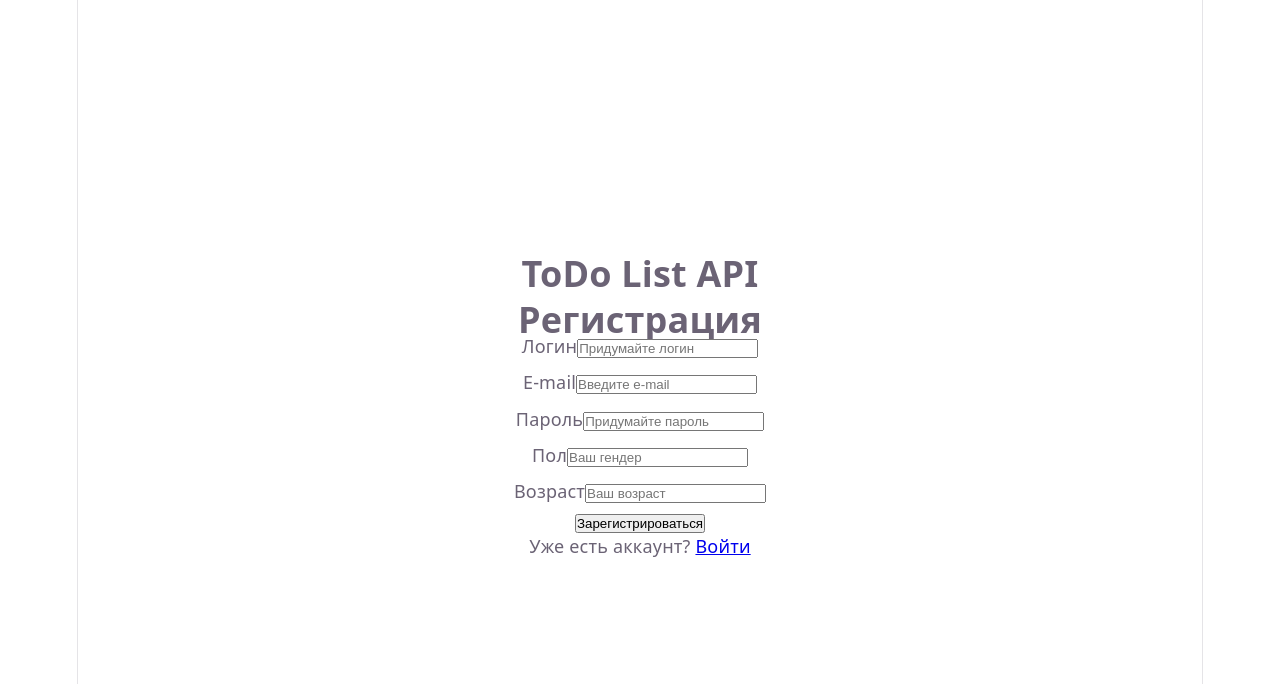
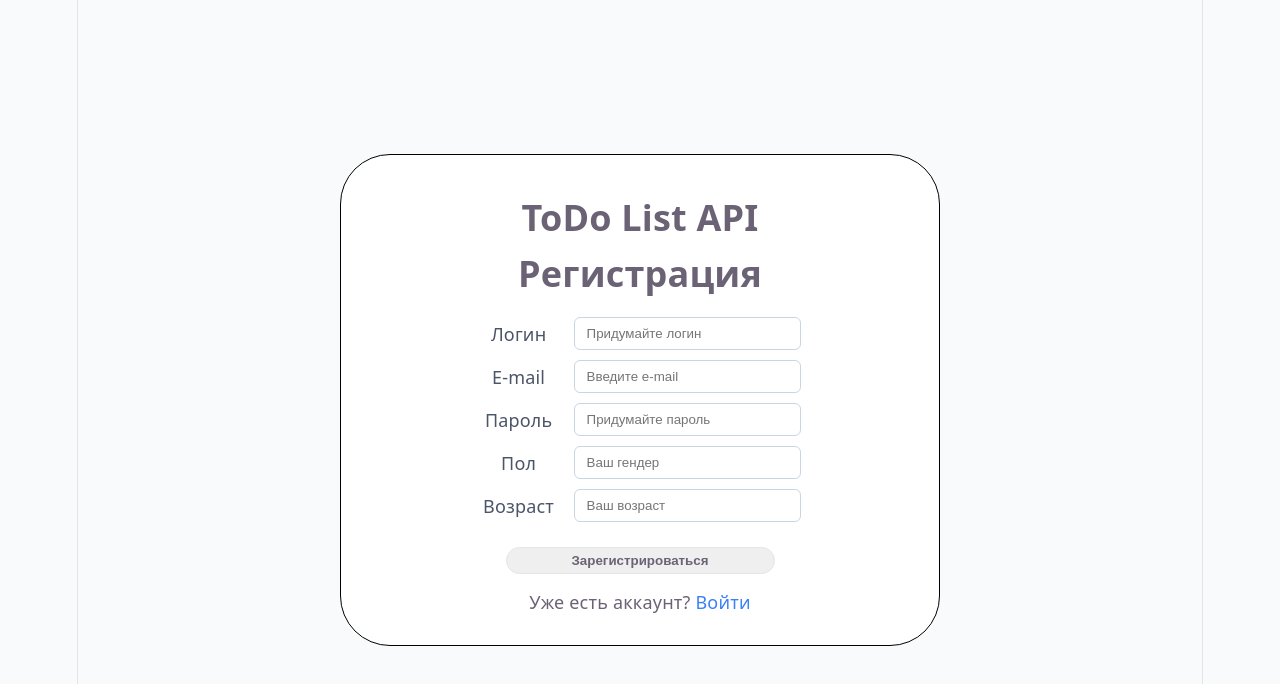
Before and after one commit to Dmitry-Buko/ToDo-List-API, a React (Vite) app: page /register in a window 1280 px wide. Shown: the top 684 px of the page. Built offline with nearby package versions, Linux system fonts and the light colour scheme; no server answers.

Commit message:
exercise done

```diff
--- a/src/App.jsx
+++ b/src/App.jsx
@@ -1,9 +1,10 @@
 import Header from "./Header";
 import { Routes, Route, Navigate } from "react-router-dom";
 import Login from "./registation/Login";
-import Register from "./registation/Register";
+const Register = lazy(() => import("./registation/Register"));
 import PrivateRoute from "./privateRouter/PrivateRoute";
 import ToDo from "./ToDo";
+import { lazy, Suspense } from "react";
 
 function App() {
   return (
@@ -12,9 +13,23 @@ function App() {
       <Routes>
         <Route path="/" element={<Navigate to="/login" replace />} />
         <Route index path="/login" element={<Login />} />
-        <Route path="/register" element={<Register />} />
+        <Route
+          path="/register"
+          element={
+            <Suspense fallback={<div>Загрузка...</div>}>
+              <Register />
+            </Suspense>
+          }
+        />
         <Route element={<PrivateRoute />}>
-          <Route path="/todo" element={<ToDo />}/>
+          <Route
+            path="/todo"
+            element={
+              <Suspense fallback={<div>Загрузка...</div>}>
+                <ToDo />
+              </Suspense>
+            }
+          />
         </Route>
       </Routes>
     </div>
--- a/src/Header.jsx
+++ b/src/Header.jsx
@@ -1,5 +1,13 @@
-const Header =() =>{
-  return (<h1 className="todo__title">ToDo List API</h1>)
-}
+import { useTodo } from "./provider/ToDoContext";
 
-export default Header
+const Header = () => {
+  const { error } = useTodo();
+  return (
+    <>
+      <h1 className="todo__title">ToDo List API</h1>
+      {error ? <p className="error-message">{ error }</p> : ""}
+    </>
+  );
+};
+
+export default Header;
--- a/src/InputTask.jsx
+++ b/src/InputTask.jsx
@@ -2,14 +2,14 @@ import { useCallback, useState } from "react";
 import { useTodo } from "./provider/ToDoContext";
 
 const InputTask = () => {
-  const { addTask } = useTodo();
+  const { addTask, loadingAddTask } = useTodo();
   const [text, setText] = useState("");
   const [error, setError] = useState("");
 
   const handleSubmit = useCallback(
-    (e) => {
+    async (e) => {
       e.preventDefault();
-      const success = addTask(text, setError);
+      const success = await addTask(text, setError);
       if (success) {
         setText("");
         setError("");
@@ -33,7 +33,7 @@ const InputTask = () => {
           placeholder="Новая задача..."
         />
         <button className="add-task-form__submit" type="submit">
-          Добавить ➕
+          {loadingAddTask ? 'Добавление...' : 'Добавить ➕'}
         </button>
       </form>
       {error && (
--- a/src/index.css
+++ b/src/index.css
@@ -1,7 +1,7 @@
 :root {
   --text: #6b6375;
   --text-h: #08060d;
-  --bg: #fff;
+  --bg: #f8fafc;
   --border: #e5e4e7;
   --code-bg: #f4f3ec;
   --accent: #aa3bff;
@@ -50,6 +50,10 @@
 .todo {
   width: 600px;
   margin: 0 auto;
+  background-color: #fff;
+  border: 1px solid black;
+  border-radius: 50px;
+  padding: 30px;
 }
 .todo__title {
   margin: 20px auto;
@@ -60,11 +64,57 @@ form {
   justify-content: center;
   gap: 10px;
 }
+.form-group {
+  display: flex;
+  align-items: center;
+  gap: 15px;
+  width: 60%;
+  margin: 0 auto;
+}
+.form-group label {
+  width: 80px;
+  flex-shrink: 0;
+  color: #4a5568;
+  font-weight: 500;
+}
+.form-group input {
+  flex-grow: 1;
+  padding: 8px 12px;
+  border: 1px solid #cbd5e1;
+  border-radius: 6px;
+  outline: none;
+}
+.form-group input:focus {
+  border-color: #888f9b;
+  box-shadow: 0 0 0 3px rgba(160, 197, 255, 0.15);
+}
+.form-group__btn-enter {
+  width: 50%;
+  padding: 5px;
+  color: var(--text);
+  font-weight: 700;
+  border: 1px solid var(--border);
+  border-radius: 15px;
+  margin: 15px auto;
+  transition: all 0.3s ease;
+}
+.form-group__btn-enter:hover {
+  background-color: #bfc4ca;
+}
 .todo__input-task {
   width: 200px;
   padding: 10px;
   border: 1px solid #ddd;
   border-radius: 15px;
+}
+.switch-link__login{
+  text-decoration: none;
+  color: #3b82f6;
+  transition: color 0.2s ease;
+}
+.switch-link__login:hover {
+  text-decoration: underline;
+  color: #1d4ed8;
 }
 .add-task-form__submit,
 .task__btn--edit,
@@ -142,15 +192,21 @@ form {
   margin-bottom: 20px;
 }
 
-.footer{
+.footer {
   display: flex;
   justify-content: center;
   gap: 50px;
 }
 
-
-
 .login__form {
   display: flex;
   flex-direction: column;
 }
+.login__title {
+  margin: 30px auto;
+}
+.error-message {
+  color: red;
+  font-size: 18px;
+  margin: 15px auto;
+}
--- a/src/registation/Login.jsx
+++ b/src/registation/Login.jsx
@@ -1,5 +1,5 @@
 import axios from "axios";
-import { useEffect, useState } from "react";
+import { useState } from "react";
 import { Link, useLocation, useNavigate } from "react-router-dom";
 
 const Login = () => {
@@ -8,21 +8,10 @@ const Login = () => {
     email: location.state?.email || "",
     password: location.state?.password || "",
   });
-  const [error, setError] = useState(""); //ошибка при загрузке
-  const [loading, setLoading] = useState(false); //флаг загрузки
-  const [success, setSuccess] = useState(""); //успех загрузки
+  const [error, setError] = useState("");
+  const [loading, setLoading] = useState(false);
+  const [success, setSuccess] = useState("");
   const navigate = useNavigate();
-
-  // useEffect(() => {
-  //   if (location.state?.email || location.state?.password) {
-  //     setFormData({
-  //       email: location.state.email || "",
-  //       password: location.state.password || "",
-  //     });
-  //     console.log("location: ", location);
-  //   }
-  // }, [location]); //добавление логина и пароля после регистрации
-  // console.log(formData);
 
   const handleChange = (e) => {
     setFormData({ ...formData, [e.target.name]: e.target.value });
@@ -70,7 +59,7 @@ const Login = () => {
   return (
     <div className="login">
       <div className="login__container">
-        <h1>Вход в ToDo</h1>
+        <h1 className="login__title">Вход в ToDo</h1>
 
         {error && <div className="error-message">{error}</div>}
         {success && <div className="success-message">{success}</div>}
@@ -100,14 +89,14 @@ const Login = () => {
             />
           </div>
 
-          <button type="submit" disabled={loading}>
+          <button type="submit" disabled={loading} className="form-group__btn-enter">
             {loading ? "Вход..." : "Войти"}
           </button>
         </form>
 
         <p className="switch-link">
           Нет аккаунта?
-          <Link to="/register">Зарегистрироваться</Link>
+          <Link to="/register" className="switch-link__login">Зарегистрироваться</Link>
         </p>
       </div>
     </div>
--- a/src/registation/Register.jsx
+++ b/src/registation/Register.jsx
@@ -4,22 +4,21 @@ import { Link, useNavigate } from "react-router-dom";
 
 const Register = () => {
   const [formData, setFormData] = useState({
-    username: "", //"Olekkkag123"
-    email: "", //"olekkkag1233@gmail.com"
-    password: "", //Olekkkag1..|___2
+    username: "",
+    email: "",
+    password: "",
     gender: "",
     age: "",
   });
-  const [error, setError] = useState(""); //ошибка при загрузке
-  const [loading, setLoading] = useState(false); //флаг загрузки
-  const [success, setSuccess] = useState(""); //успех загрузки
+  const [error, setError] = useState("");
+  const [loading, setLoading] = useState(false);
+  const [success, setSuccess] = useState("");
   const navigate = useNavigate();
 
   const handleChange = (e) => {
     setFormData({ ...formData, [e.target.name]: e.target.value });
   };
 
-  //регистрация пользователя
   const handleSubmit = async (e) => {
     e.preventDefault();
     setError("");
@@ -46,7 +45,7 @@ const Register = () => {
         });
       }, 2000);
 
-      setSuccess("Регистрация прошла успешно!Вы будете перенаправлены на страницу входа!");
+      setSuccess("Аккаунт создан. Заходим!");
       setFormData({
         username: "",
         email: "",
@@ -67,14 +66,13 @@ const Register = () => {
   return (
     <div className="login">
       <div className="login__container">
-        <h1>Регистрация</h1>
+        <h1 className="login__title">Регистрация</h1>
 
         {error && <div className="error-message">{error}</div>}
         {success && <div className="success-message">{success}</div>}
 
         <form onSubmit={handleSubmit} className="login__form">
           <div className="form-group">
-            {" "}
             {/*Логин */}
             <label>Логин</label>
             <input
@@ -88,7 +86,6 @@ const Register = () => {
           </div>
 
           <div className="form-group">
-            {" "}
             {/*E-mail */}
             <label>E-mail</label>
             <input
@@ -102,7 +99,6 @@ const Register = () => {
           </div>
 
           <div className="form-group">
-            {" "}
             {/*Пароль */}
             <label>Пароль</label>
             <input
@@ -116,7 +112,6 @@ const Register = () => {
           </div>
 
           <div className="form-group">
-            {" "}
             {/*Gender */}
             <label>Пол</label>
             <input
@@ -130,7 +125,6 @@ const Register = () => {
           </div>
 
           <div className="form-group">
-            {" "}
             {/*Возраст */}
             <label>Возраст</label>
             <input
@@ -143,13 +137,13 @@ const Register = () => {
             />
           </div>
 
-          <button type="submit" disabled={loading}>
+          <button type="submit" disabled={loading} className="form-group__btn-enter">
             {loading ? "Регистрация..." : "Зарегистрироваться"}
           </button>
         </form>
 
         <p className="switch-link">
-          Уже есть аккаунт? <Link to="/login">Войти</Link>
+          Уже есть аккаунт? <Link to="/login" className="switch-link__login">Войти</Link>
         </p>
       </div>
     </div>
```
Also changed, not shown: src/Task.jsx (+35 -13 lines), src/provider/ToDoProvider.jsx (+50 -36 lines).
